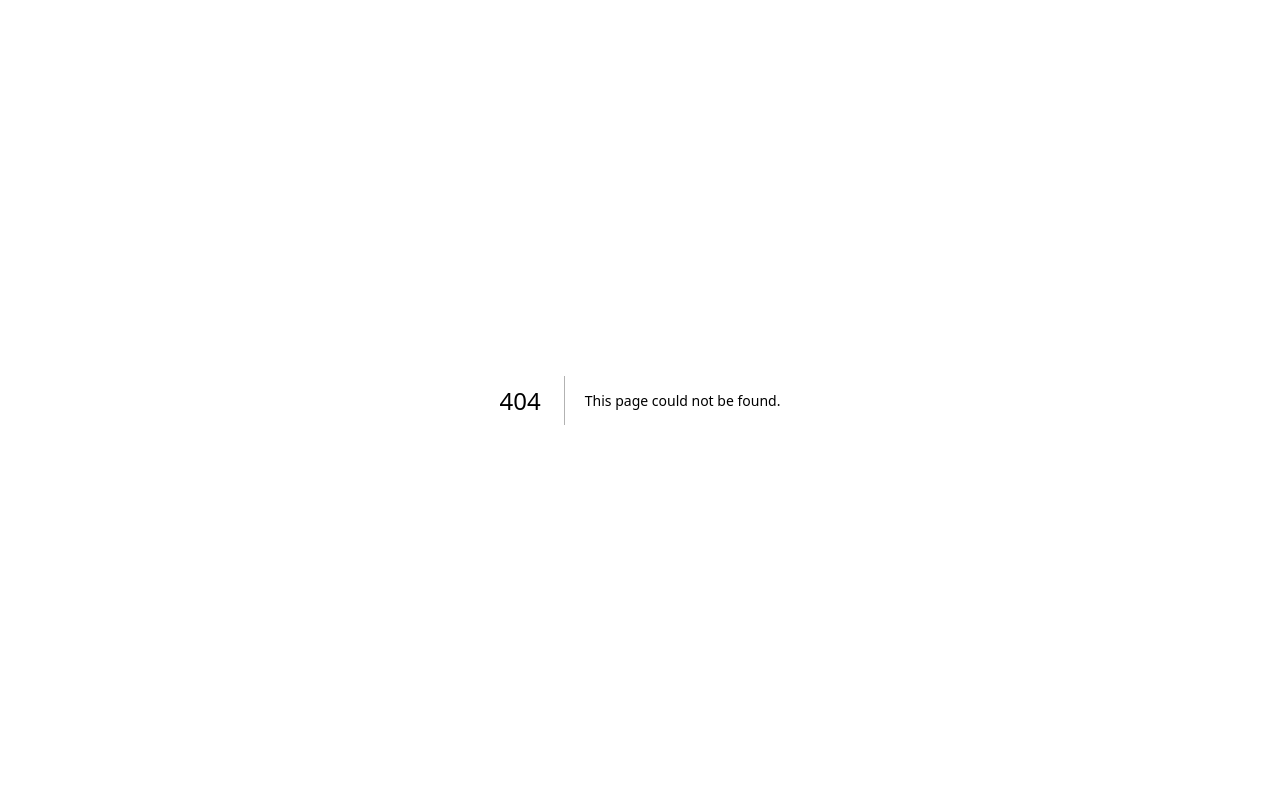
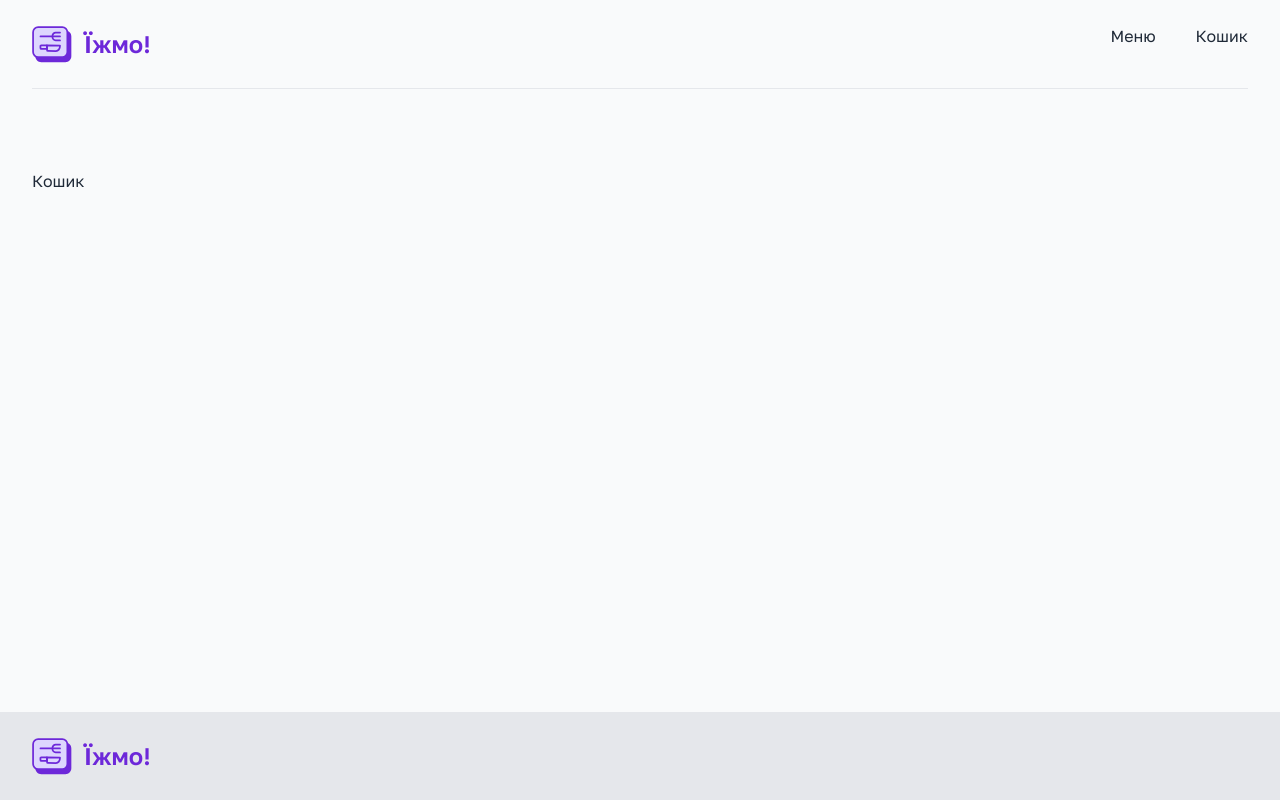
Before and after one commit to sashua/eatly, a Next.js app: page /cart in a window 1280 px wide. Before the commit this address had no page. Built offline with nearby package versions, Linux system fonts and the light colour scheme.

Commit message:
Add restaurant card component

```diff
--- a/package.json
+++ b/package.json
@@ -13,6 +13,7 @@
   },
   "dependencies": {
     "@prisma/client": "^4.14.1",
+    "clsx": "^1.2.1",
     "next": "13.4.4",
     "react": "18.2.0",
     "react-dom": "18.2.0"
--- /dev/null
+++ b/src/app/cart/page.tsx
@@ -0,0 +1,3 @@
+export default function Cart() {
+  return <div>Кошик</div>;
+}
--- a/src/app/layout.tsx
+++ b/src/app/layout.tsx
@@ -1,21 +1,32 @@
-import { Inter } from "next/font/google";
+import { Golos_Text } from "next/font/google";
+import { Footer, Header } from "~/components";
 import "./globals.css";
 
-const inter = Inter({ subsets: ["latin"] });
+const golosText = Golos_Text({
+  subsets: ["latin", "cyrillic"],
+  display: "swap",
+  variable: "--font-golos-text",
+});
 
 export const metadata = {
   title: "Eatly",
   description: "Enjoy foods all over the world",
 };
 
-type Props = {
+type RootLayoutProps = {
   children: React.ReactNode;
 };
 
-export default function RootLayout({ children }: Props) {
+export default function RootLayout({ children }: RootLayoutProps) {
   return (
-    <html lang="en">
-      <body className={inter.className}>{children}</body>
+    <html lang="uk" className={golosText.variable}>
+      <body className="flex flex-col bg-gray-50 text-gray-800 font-primary min-h-screen">
+        <Header />
+        <main className="grow py-20">
+          <div className="container">{children}</div>
+        </main>
+        <Footer />
+      </body>
     </html>
   );
 }
--- a/src/app/page.tsx
+++ b/src/app/page.tsx
@@ -1,5 +1,45 @@
-import Image from "next/image";
+import { RestCard } from "~/components";
+import { prisma } from "~/lib/prisma";
 
-export default function Home() {
-  return <h1 className="text-9xl">Eatly</h1>;
+function getRestaurants() {
+  return prisma.restaurant.findMany();
 }
+
+function getDishes() {
+  return prisma.dish.findMany();
+}
+
+export default async function Home() {
+  const restaurants = await getRestaurants();
+  const dishes = await getDishes();
+
+  return (
+    <>
+      <section className="pb-20 border-b">
+        <h2 className="font-semibold text-2xl mb-10">
+          Наші <span className="text-violet-700">Ресторани</span>
+        </h2>
+        <ul className="flex gap-6">
+          {restaurants.map((data) => (
+            <li className="basis-1/3" key={data.id}>
+              <RestCard data={data} />
+            </li>
+          ))}
+        </ul>
+      </section>
+
+      <section className="py-20 border-b">
+        <h2 className="font-semibold text-2xl mb-10">
+          Наші <span className="text-violet-700">Страви</span>
+        </h2>
+        <ul className="flex gap-6">
+          {restaurants.map((data) => (
+            <li className="basis-1/3" key={data.id}>
+              <RestCard data={data} />
+            </li>
+          ))}
+        </ul>
+      </section>
+    </>
+  );
+}
--- /dev/null
+++ b/src/components/DishCard.tsx
@@ -0,0 +1,16 @@
+import { Dish } from "@prisma/client";
+import Image from "next/image";
+
+interface DishCardProps {
+  data: Dish;
+}
+
+export function DishCard({ data: { name, image } }: DishCardProps) {
+  return (
+    <div className="px-3 py-4">
+      <div>
+        <Image src={image} alt={name} />
+      </div>
+    </div>
+  );
+}
--- /dev/null
+++ b/src/components/Footer.tsx
@@ -0,0 +1,13 @@
+import { Logo } from "./Logo";
+
+interface FooterProps {}
+
+export function Footer({}: FooterProps) {
+  return (
+    <footer className="bg-gray-200 py-6">
+      <div className="container">
+        <Logo />
+      </div>
+    </footer>
+  );
+}
--- /dev/null
+++ b/src/components/Header.tsx
@@ -0,0 +1,20 @@
+import Link from "next/link";
+import { Logo } from "./Logo";
+
+interface HeaderProps {}
+
+export function Header({}: HeaderProps) {
+  return (
+    <header>
+      <div className="container">
+        <nav className="flex border-b py-6">
+          <Logo />
+          <div className="flex ml-auto gap-10">
+            <Link href="/">Меню</Link>
+            <Link href="/cart">Кошик</Link>
+          </div>
+        </nav>
+      </div>
+    </header>
+  );
+}
--- /dev/null
+++ b/src/components/Logo.tsx
@@ -0,0 +1,16 @@
+import Image from "next/image";
+import Link from "next/link";
+
+export function Logo() {
+  return (
+    <Link
+      className="flex items-center gap-3 text-violet-700 text-2xl font-semibold"
+      href="/"
+    >
+      <div className="relative basis-10 shrink-0 aspect-square">
+        <Image src="/logo.svg" alt="Виделка й ніж" fill />
+      </div>
+      Їжмо!
+    </Link>
+  );
+}
--- /dev/null
+++ b/src/components/RestCard.tsx
@@ -0,0 +1,21 @@
+import { Restaurant } from "@prisma/client";
+import Image from "next/image";
+
+interface RestCardProps {
+  data: Restaurant;
+}
+
+export function RestCard({ data: { name, logo } }: RestCardProps) {
+  return (
+    <button className="block w-full p-6 bg-white shadow-2xl rounded-2xl overflow-hidden">
+      <div className="relative aspect-[4]">
+        <Image
+          className="object-contain"
+          src={`/images/${logo}`}
+          alt={name}
+          fill
+        />
+      </div>
+    </button>
+  );
+}
--- /dev/null
+++ b/src/components/index.ts
@@ -0,0 +1,4 @@
+export * from "./Footer";
+export * from "./Header";
+export * from "./Logo";
+export * from "./RestCard";
--- a/tailwind.config.js
+++ b/tailwind.config.js
@@ -7,6 +7,9 @@ module.exports = {
   ],
   theme: {
     container: { center: true, padding: "2rem" },
+    fontFamily: {
+      primary: ["var(--font-golos-text)", "sans-serif"],
+    },
     extend: {},
   },
   plugins: [],
```
Also changed, not shown: public/logo.svg (added), 1 other file (tests, documents, lock files or other folders).
